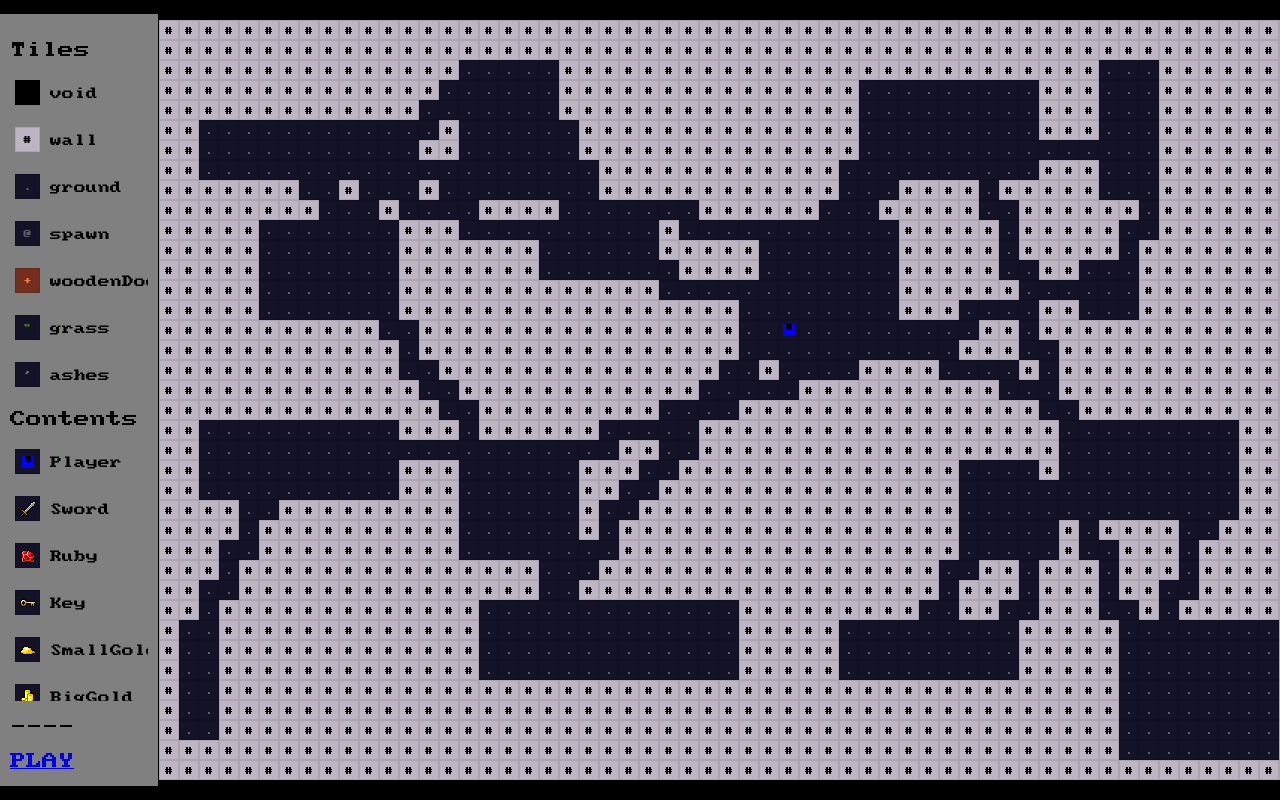
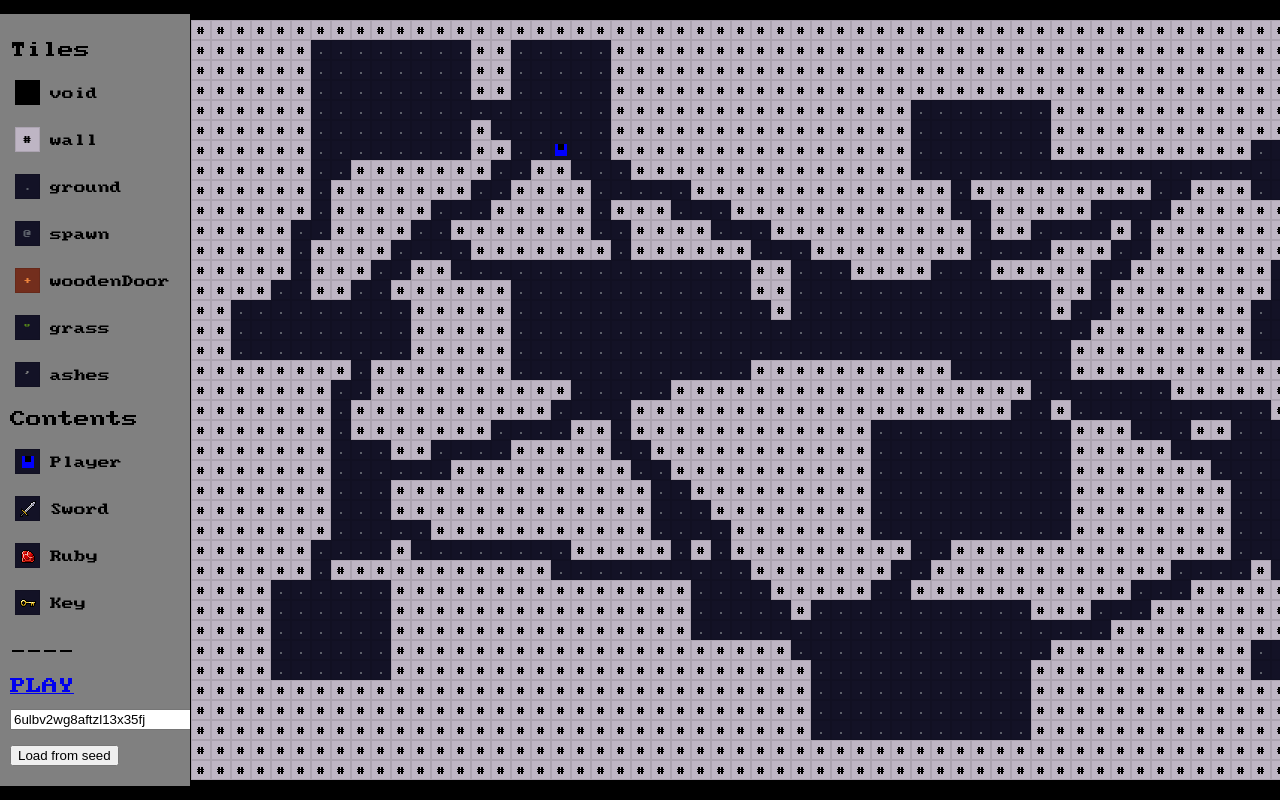
Before and after one commit to TimAstier/react-roguelike, a React (Create React App) app: page /pcg in a window 1280 px wide. Built offline with nearby package versions, Linux system fonts and the light colour scheme; no server answers.

Commit message:
Seed generateLevel rng

```diff
--- a/src/game-logic/game.ts
+++ b/src/game-logic/game.ts
@@ -40,6 +40,7 @@ export interface HoverCellPayload {
 export type GameAction =
   | { type: '@@GAME/MOVE_PLAYER'; direction: MoveDirection }
   | { type: '@@GAME/SET_CURRENT_MAP'; currentMap: CellData[][] }
+  | { type: '@@GAME/SET_SEED'; seed: string }
   | { type: '@@GAME/INIT_PLAYER_SPAWN'; playerSpawn: Position }
   | { type: '@@GAME/UPDATE_CELL'; payload: UpdateCellPayload }
   | { type: '@@GAME/INIT_VISIBILITY' }
@@ -54,6 +55,11 @@ const movePlayer = (direction: MoveDirection): GameAction => ({
 const setCurrentMap = (currentMap: CellData[][]): GameAction => ({
   type: '@@GAME/SET_CURRENT_MAP',
   currentMap,
+});
+
+const setSeed = (seed: string): GameAction => ({
+  type: '@@GAME/SET_SEED',
+  seed,
 });
 
 const initPlayerSpawn = (playerSpawn: Position): GameAction => ({
@@ -82,6 +88,7 @@ const hoverAwayFromCell = (): GameAction => ({
 export const gameActions = {
   movePlayer,
   setCurrentMap,
+  setSeed,
   initPlayerSpawn,
   updateCell,
   initVisibility,
@@ -93,6 +100,7 @@ export const gameActions = {
 
 export interface GameState {
   currentMap: CellData[][] | null;
+  seed: string;
   gameStatus: GameStatus;
   moveDirection: MoveDirection;
   playerPosition: Position;
@@ -109,6 +117,7 @@ export interface GameState {
 
 export const INITIAL_STATE: GameState = {
   currentMap: null,
+  seed: '',
   gameStatus: 'playing',
   moveDirection: 'Right',
   playerPosition: [0, 0],
@@ -336,6 +345,8 @@ export const game = (draft = INITIAL_STATE, action: GameAction): GameState | voi
       return reduceMovePlayer(draft, action.direction);
     case '@@GAME/SET_CURRENT_MAP':
       return void (draft.currentMap = action.currentMap);
+    case '@@GAME/SET_SEED':
+      return void (draft.seed = action.seed);
     case '@@GAME/INIT_PLAYER_SPAWN':
       return void (draft.playerPosition = action.playerSpawn);
     case '@@GAME/UPDATE_CELL':
--- a/src/game-ui/Game/Game.tsx
+++ b/src/game-ui/Game/Game.tsx
@@ -1,8 +1,10 @@
 import React from 'react';
+import seedrandom from 'seedrandom';
 import styled from 'styled-components';
 
 import { GameAction, gameActions, GameState } from '../../game-logic/game';
 import { generateLevel } from '../../pcg/generateLevel';
+import { getRandomString } from '../../utils/getRandomString';
 import { Canvas } from '../Canvas';
 import { useAreFontLoaded } from '../hooks/useAreFontsLoaded';
 import { useGameKeys } from '../hooks/useGameKeys';
@@ -37,8 +39,11 @@ export const Game: React.FC<Props> = (props) => {
 
   React.useEffect(() => {
     if (props.state.currentMap === null) {
-      const level = generateLevel();
+      const seed = getRandomString();
+      const rng = seedrandom(seed);
+      const level = generateLevel(rng);
       props.dispatch(gameActions.initPlayerSpawn(level.playerSpawn));
+      props.dispatch(gameActions.setSeed(seed));
       props.dispatch(gameActions.setCurrentMap(level.gameMap));
     }
     props.dispatch(gameActions.initVisibility());
--- a/src/game-ui/MapGenerator/MapGenerator.tsx
+++ b/src/game-ui/MapGenerator/MapGenerator.tsx
@@ -1,15 +1,16 @@
 import React from 'react';
+import seedrandom from 'seedrandom';
 import styled from 'styled-components';
 
 import { NUMBER_OF_ROUNDS_BURNING } from '../../constants/config';
 import { TileType } from '../../constants/tiles';
 import { gameActions } from '../../game-logic/game';
 import { GameAction, GameState } from '../../game-logic/game';
-// import seedrandom from 'seedrandom';
 import { generateLevel } from '../../pcg/generateLevel';
 import { CellContent, CellData } from '../../typings/cell';
 import { Effect } from '../../typings/effect';
 import { Position } from '../../typings/position';
+import { getRandomString } from '../../utils/getRandomString';
 import Map from './Map';
 import { Toolbar } from './Toolbar';
 
@@ -30,14 +31,20 @@ export const MapGenerator: React.FC<Props> = (props) => {
   const [selectedTile, setSelectedTile] = React.useState<TileType | null>(null);
   const [selectedContent, setSelectedContent] = React.useState<CellContent | null>(null);
   const [selectedEffect, setSelectedEffect] = React.useState<Effect | null>(null);
+  const [currentSeed, setCurrentSeed] = React.useState('');
+
+  const load = (seed: string) => {
+    const rng = seedrandom(seed);
+    const level = generateLevel(rng);
+    props.dispatch(gameActions.initPlayerSpawn(level.playerSpawn));
+    props.dispatch(gameActions.setSeed(seed));
+    props.dispatch(gameActions.setCurrentMap(level.gameMap));
+  };
 
   React.useEffect(() => {
-    // We can seed the rng by providing a string to seedrandom():
-    // const seed = seedrandom('hello');
-    // const newMap = generateMap(String(seed()));
-    const level = generateLevel();
-    props.dispatch(gameActions.initPlayerSpawn(level.playerSpawn));
-    props.dispatch(gameActions.setCurrentMap(level.gameMap));
+    const seed = getRandomString();
+    setCurrentSeed(seed);
+    load(seed);
   }, []);
 
   if (props.state.currentMap === null) {
@@ -95,6 +102,9 @@ export const MapGenerator: React.FC<Props> = (props) => {
         handleSelectedContent={handleSelectedContent}
         selectedEffect={selectedEffect}
         handleSelectedEffect={handleSelectedEffect}
+        seed={currentSeed}
+        setSeed={setCurrentSeed}
+        load={() => load(currentSeed)}
       />
       <Map gameMap={props.state.currentMap} handleCellClick={handleCellClick} />
     </Wrapper>
--- a/src/game-ui/MapGenerator/Toolbar.tsx
+++ b/src/game-ui/MapGenerator/Toolbar.tsx
@@ -52,12 +52,15 @@ interface Props {
   handleSelectedContent: (content: CellContent) => void;
   selectedEffect: Effect | null;
   handleSelectedEffect: (effect: Effect) => void;
+  seed: string;
+  setSeed: React.Dispatch<React.SetStateAction<string>>;
+  load: () => void;
 }
 
 export const Toolbar: React.FC<Props> = (props) => {
   return (
     <Wrapper>
-      <div style={{ height: '90%', overflowY: 'scroll' }}>
+      <div style={{ height: '80%', overflowY: 'scroll' }}>
         <p>Tiles</p>
         {TILES.map((tile) => {
           return (
@@ -99,9 +102,17 @@ export const Toolbar: React.FC<Props> = (props) => {
           <Label>Burn</Label>
         </CellWrapper>
       </div>
-      <div style={{ height: '10%' }}>
+      <div style={{ height: '20%' }}>
         <p>----</p>
         <Link to="/">PLAY</Link>
+        <input
+          style={{ marginTop: 15 }}
+          value={props.seed}
+          onChange={(event) => props.setSeed(event.target.value)}
+        />
+        <button style={{ marginTop: 15 }} onClick={props.load}>
+          Load from seed
+        </button>
       </div>
     </Wrapper>
   );
--- a/src/pcg/generateLevel.ts
+++ b/src/pcg/generateLevel.ts
@@ -1,5 +1,3 @@
-// import seedrandom from 'seedrandom';
-
 // Inspired by https://www.youtube.com/watch?v=TlLIOgWYVpI
 
 import { GRID_HEIGHT, GRID_WIDTH } from '../constants/config';
@@ -46,12 +44,12 @@ const placeRectangleOnMap = (map: TileType[][], area: Area): TileType[][] => {
   return newMap;
 };
 
-const getLeavesArray = () => {
+const getLeavesArray = (rng: () => number) => {
   // TODO: Split in a random position (not always in the middle)
   // See: http://www.roguebasin.com/index.php?title=Basic_BSP_Dungeon_generation
   let leaves: Area[] = [fullMap];
   const leavesArray: Area[][] = [];
-  let toggle = Math.random() > 0.5 ? true : false;
+  let toggle = rng() > 0.5 ? true : false;
 
   for (let i = 0; i <= NUMBER_0F_SPLITS; i++) {
     const split = toggle ? horizontalSplitArea : verticalSplitArea;
@@ -63,15 +61,15 @@ const getLeavesArray = () => {
   return leavesArray;
 };
 
-const connectLeaves = (leafA: Area, leafB: Area, map: TileType[][]) => {
+const connectLeaves = (leafA: Area, leafB: Area, map: TileType[][], rng: () => number) => {
   const newMap = map;
 
   // Find one empty cell in boths areas
   const candidatesA = findCellsInArea({ area: leafA, map, cellTile: '.' });
-  const positionA = candidatesA[Math.floor(Math.random() * candidatesA.length)];
+  const positionA = candidatesA[Math.floor(rng() * candidatesA.length)];
 
   const candidatesB = findCellsInArea({ area: leafB, map, cellTile: '.' });
-  const positionB = candidatesB[Math.floor(Math.random() * candidatesB.length)];
+  const positionB = candidatesB[Math.floor(rng() * candidatesB.length)];
 
   // Get walking path between the two positions
   const positions = walkGrid(positionA, positionB);
@@ -86,6 +84,7 @@ interface ConnectAdjacentLeavesOptions {
   map: TileType[][];
   index: number;
   leavesDepth: number;
+  rng: () => number;
 }
 
 const connectAdjacentLeaves = ({
@@ -93,15 +92,21 @@ const connectAdjacentLeaves = ({
   map,
   index,
   leavesDepth,
+  rng,
 }: ConnectAdjacentLeavesOptions) => {
   return connectLeaves(
     leavesArray[leavesDepth][leavesArray[leavesDepth].length - (index - 1)],
     leavesArray[leavesDepth][leavesArray[leavesDepth].length - index],
-    map
+    map,
+    rng
   );
 };
 
-const connectAllLeaves = (leavesArray: Area[][], map: TileType[][]): TileType[][] => {
+const connectAllLeaves = (
+  leavesArray: Area[][],
+  map: TileType[][],
+  rng: () => number
+): TileType[][] => {
   let newMap = map;
   for (let i = 0; i <= NUMBER_0F_SPLITS; i++) {
     for (let j = 1; j <= 2 ** (NUMBER_0F_SPLITS - i); j++) {
@@ -110,6 +115,7 @@ const connectAllLeaves = (leavesArray: Area[][], map: TileType[][]): TileType[][
         map: newMap,
         index: j * 2,
         leavesDepth: NUMBER_0F_SPLITS - i,
+        rng,
       };
       newMap = connectAdjacentLeaves(options);
       if (i === NUMBER_0F_SPLITS) {
@@ -123,18 +129,15 @@ const connectAllLeaves = (leavesArray: Area[][], map: TileType[][]): TileType[][
   return newMap;
 };
 
-const generateMap = (): TileType[][] => {
-  // TODO: Use seed as param
-  // const rng = seedrandom(String(seed));
-
+const generateMap = (rng: () => number): TileType[][] => {
   // Get an empty map
   const emptyMap = createEmptyMap(GRID_WIDTH, GRID_HEIGHT);
 
   // Cut empty map into leaves using Binary Space Partitioning (BSP) Trees
-  const leavesArray = getLeavesArray();
+  const leavesArray = getLeavesArray(rng);
 
   // Get random rooms from each leaf
-  const rooms = leavesArray[NUMBER_0F_SPLITS].map((leaf) => getRandomAreaWithinArea(leaf));
+  const rooms = leavesArray[NUMBER_0F_SPLITS].map((leaf) => getRandomAreaWithinArea(leaf, rng));
 
   // Place rooms on the map
   let resultMap = emptyMap;
@@ -143,7 +146,7 @@ const generateMap = (): TileType[][] => {
   });
 
   // Connect rooms
-  resultMap = connectAllLeaves(leavesArray, resultMap);
+  resultMap = connectAllLeaves(leavesArray, resultMap, rng);
 
   return resultMap;
 };
@@ -173,12 +176,12 @@ export const createGameMap = (
   return gameMap;
 };
 
-export const generateLevel = (): Level => {
-  const map = generateMap();
+export const generateLevel = (rng: () => number): Level => {
+  const map = generateMap(rng);
 
   // Find playerSpawn
   const candidatesSpawn = findCellsInArea({ area: fullMap, map, cellTile: '.' });
-  const spawn = candidatesSpawn[Math.floor(Math.random() * candidatesSpawn.length)];
+  const spawn = candidatesSpawn[Math.floor(rng() * candidatesSpawn.length)];
 
   // Place playerSpawn on map
   map[spawn[1]][spawn[0]] = '@';
--- a/src/pcg/getRandomAreaWithinArea.ts
+++ b/src/pcg/getRandomAreaWithinArea.ts
@@ -3,21 +3,19 @@ import { getRandomIntInclusive } from '../utils/getRandomIntInclusive';
 
 const MINIMUM_ROOM_DIMENSION = 2;
 
-// const getRandomInt = (min: number, max: number) => {
-//   min = Math.ceil(min);
-//   max = Math.floor(max);
-//   return Math.floor(Math.random() * (max - min) + min); // The maximum is exclusive and the minimum is inclusive
-// };
-
-export const getRandomAreaWithinArea = (area: Area): Area => {
+export const getRandomAreaWithinArea = (area: Area, rng: () => number): Area => {
   const originalWidth = area.end.x - area.origin.x;
   const originalHeight = area.end.y - area.origin.y;
 
-  const width = getRandomIntInclusive(MINIMUM_ROOM_DIMENSION + 1, originalWidth - 1);
-  const height = getRandomIntInclusive(MINIMUM_ROOM_DIMENSION + 1, originalHeight - 1);
+  const width = getRandomIntInclusive(MINIMUM_ROOM_DIMENSION + 1, originalWidth - 1, rng);
+  const height = getRandomIntInclusive(MINIMUM_ROOM_DIMENSION + 1, originalHeight - 1, rng);
 
-  const originX = getRandomIntInclusive(area.origin.x, area.origin.x + originalWidth - width);
-  const originY = getRandomIntInclusive(area.origin.y, area.origin.y + originalHeight - height);
+  const originX = getRandomIntInclusive(area.origin.x, area.origin.x + originalWidth - width, rng);
+  const originY = getRandomIntInclusive(
+    area.origin.y,
+    area.origin.y + originalHeight - height,
+    rng
+  );
 
   const origin = { x: originX, y: originY };
   const end = { x: originX + width, y: originY + height };
--- a/src/utils/getRandomIntInclusive.ts
+++ b/src/utils/getRandomIntInclusive.ts
@@ -1,5 +1,6 @@
-export const getRandomIntInclusive = (min: number, max: number): number => {
+export const getRandomIntInclusive = (min: number, max: number, rng?: () => number): number => {
+  const getRandom = rng ? rng : Math.random;
   min = Math.ceil(min);
   max = Math.floor(max);
-  return Math.floor(Math.random() * (max - min + 1) + min); // The maximum is inclusive and the minimum is inclusive
+  return Math.floor(getRandom() * (max - min + 1) + min); // The maximum is inclusive and the minimum is inclusive
 };
--- /dev/null
+++ b/src/utils/getRandomString.ts
@@ -0,0 +1,5 @@
+// From: https://gist.github.com/6174/6062387
+
+export const getRandomString = (): string => {
+  return Math.random().toString(36).substring(2, 15) + Math.random().toString(36).substring(2, 15);
+};
```
Also changed, not shown: 1 other file (tests, documents, lock files or other folders).
